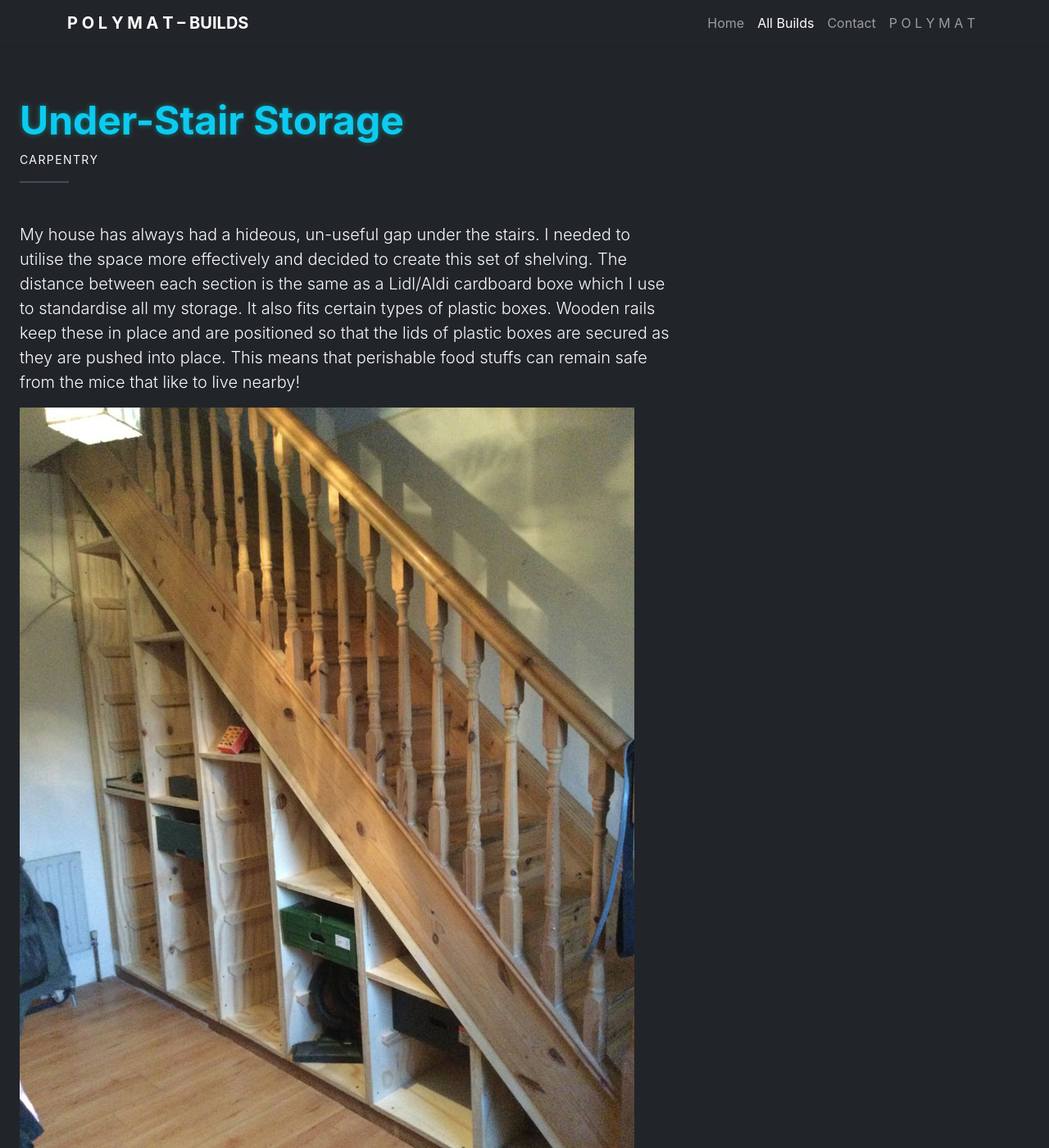
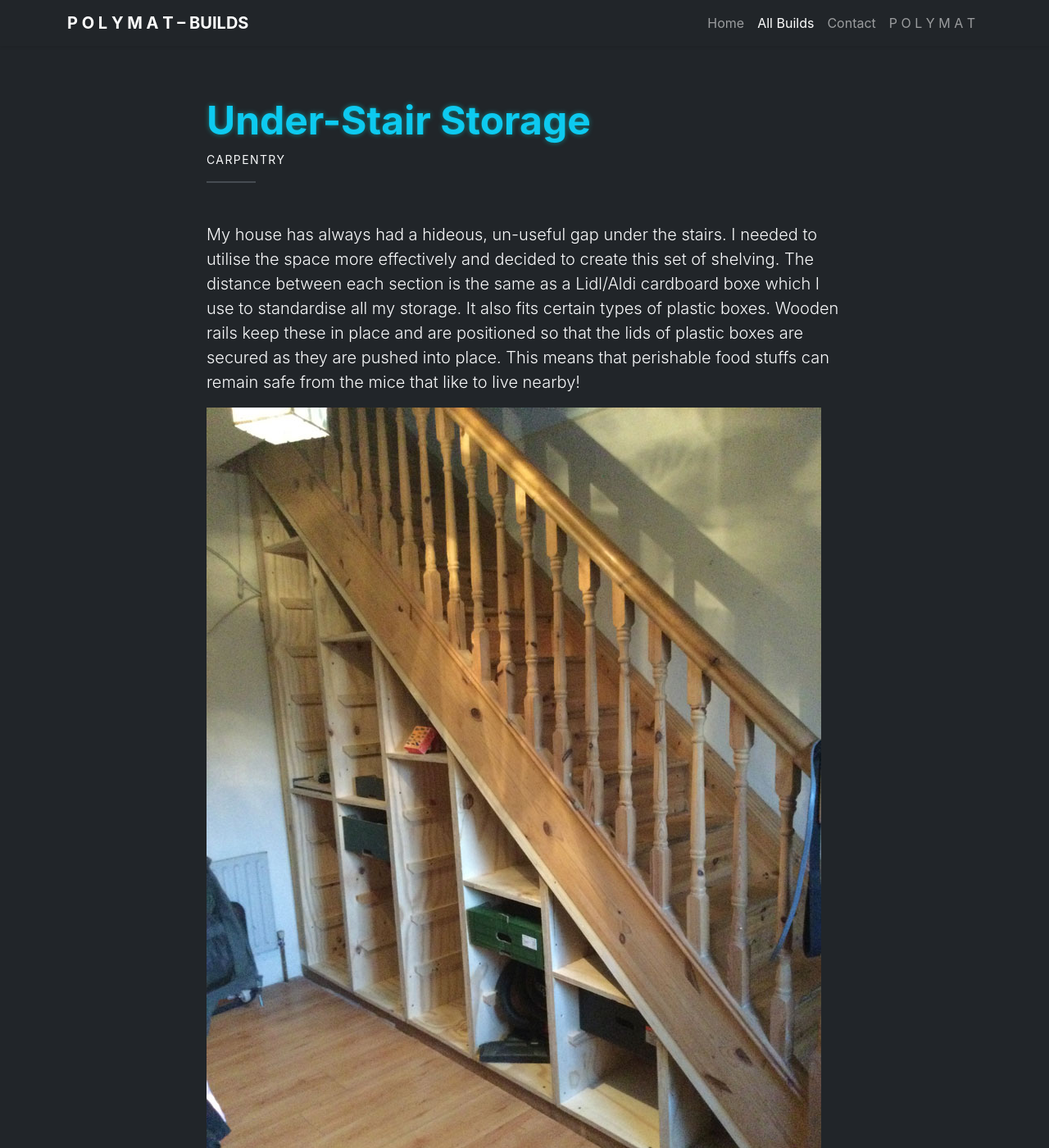
Before and after one commit to astro-mat/polymatBuilds, a Jekyll site: the page built from _builds/Under-Stair-Storage.md, in a window 1280 px wide and 1400 px high. Shown: the whole window at 82% size. Built offline with Jekyll 4.4.1, drawn with Linux system fonts in a browser that asks for light colours.

Commit message:
wrap div in container build page

```diff
--- a/_layouts/build.html
+++ b/_layouts/build.html
@@ -2,9 +2,11 @@
 layout: default
 ---
 
-<section class="bg-dark container-fluid my-5 px-3 px-sm-4">
+<section class="bg-dark py-5">
 
-  <!-- Header -->
+  <div class="container" style="max-width: 800px;">
+
+      <!-- Header -->
   <header class="mb-5">
     <h1 class="fw-bold display-5 text-info mb-2">{{ page.title }}</h1>
     {% if page.category %}
@@ -25,7 +27,7 @@ layout: default
 
   <!-- Optional Gallery -->
   {% if page.gallery %}
-    <div class="row row-cols-1 row-cols-sm-2 row-cols-md-3 g-3 mb-5">
+    <div class="row row-cols-1 row-cols-sm-2 g-3">
       {% for img in page.gallery %}
         <div class="col">
           <a href="{{ img | relative_url }}" data-lightbox="build-gallery" class="d-block">
@@ -64,7 +66,7 @@ layout: default
       <span></span>
     {% endif %}
   </div>
-
+  </div>
 </section>
 
 
--- a/assets/css/style.css
+++ b/assets/css/style.css
@@ -29,7 +29,8 @@ h1, h2, h3 {
 .letter-spacing-1 { letter-spacing: 0.1em; }
 
 img.img-fluid {
-  max-height: 70vh;
+  width: 100%;
+  height: auto;
   object-fit: cover;
 }
 
```
